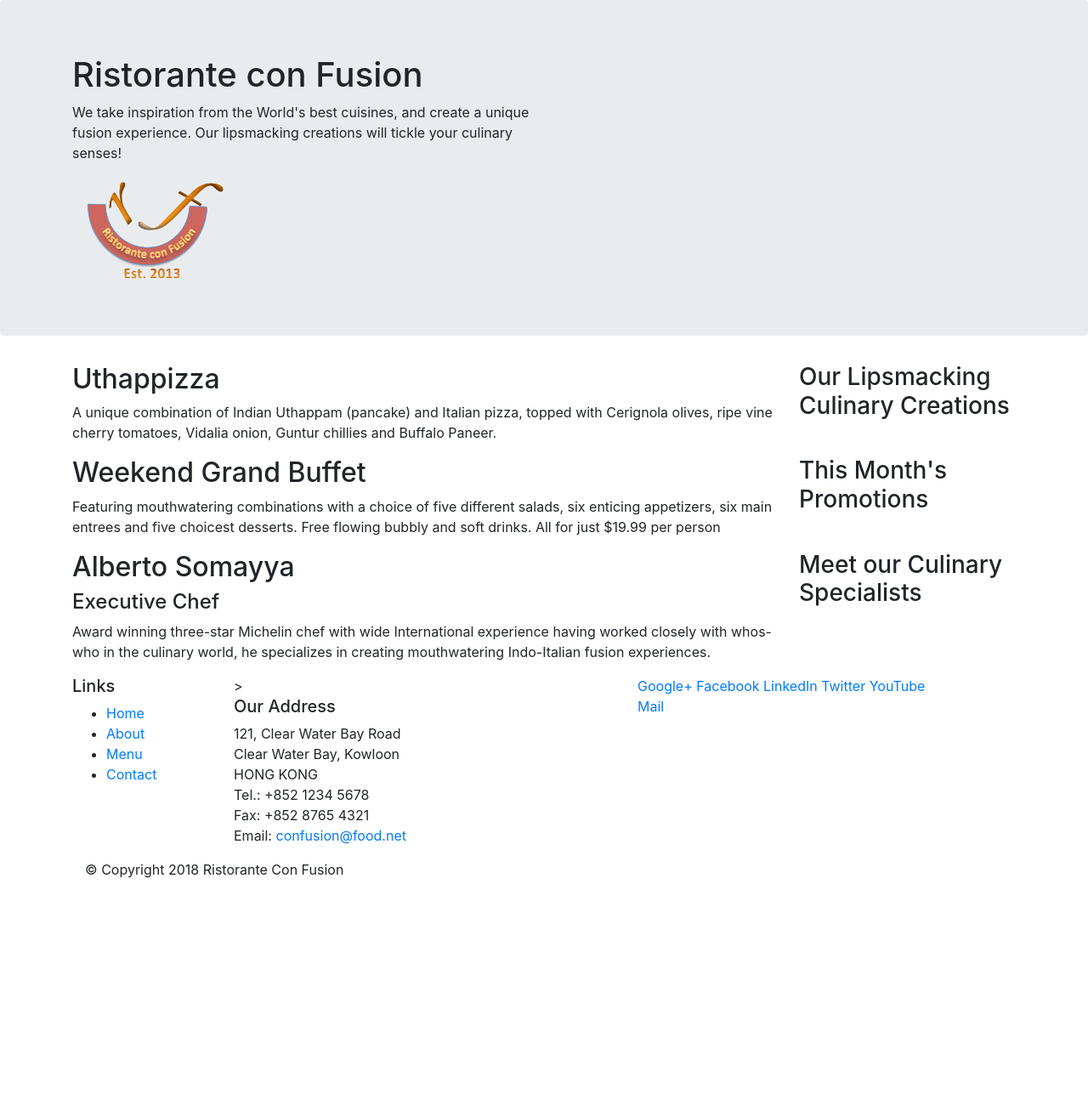
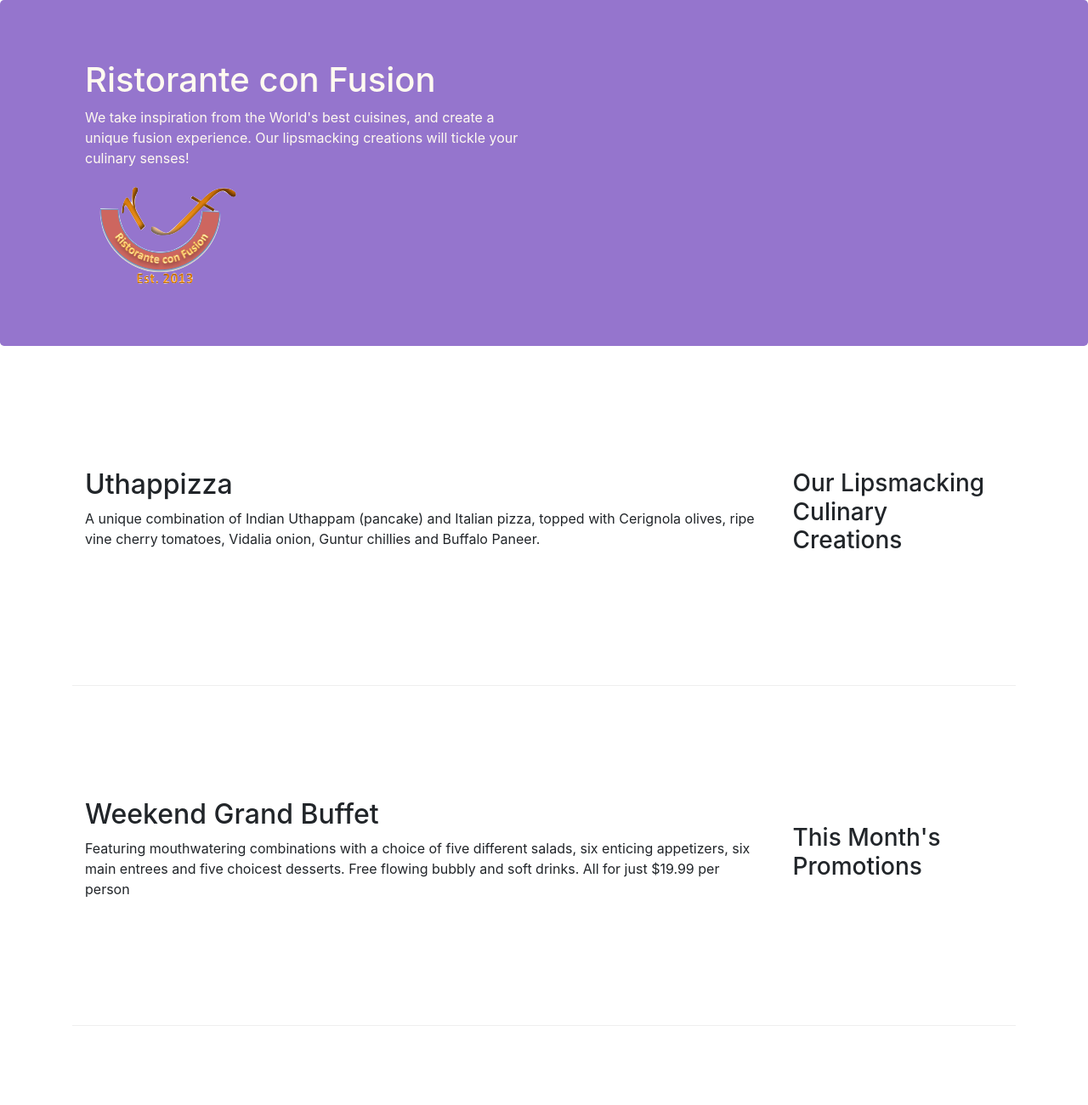
Before and after one commit to nganthkse160169/assignment1, a website: page index.html in a window 1280 px wide. Shown: the top 1300 px of the page at 85% size. Before the commit the page ends 1051 px from the top, so only its background shows below. Drawn offline with nearby package versions, Linux system fonts and the light colour scheme.

Commit message:
Bootstrap Grid Part 2

```diff
--- /dev/null
+++ b/css/style.css
@@ -0,0 +1,30 @@
+.row-header {
+    margin: 0px auto;
+    padding: 0px;
+}
+
+.row-content {
+    margin: 0px auto;
+    padding: 50px 0px 50px 0px;
+    border-bottom: 1px ridge;
+    min-height: 400px;
+}
+
+.footer {
+    background-color: #D1C4E9;
+    margin: 0px auto;
+    padding: 20px 0px 20px 0px;
+}
+
+.jumbotron {
+    padding: 70px 30px 70px 30px;
+    margin: 0px auto;
+    background: #9575cd;
+    color: floralwhite;
+}
+
+address {
+    font-size: 80%;
+    margin: 0px;
+    color: #0f0f0f;
+}
--- a/index.html
+++ b/index.html
@@ -9,6 +9,8 @@
     <meta http-equiv="x-ua-compatible" content="ie=edge">
 <!-- Bootstrap CSS -->
     <link rel="stylesheet" href="node_modules/bootstrap/dist/css/bootstrap.min.css">
+    <!--Style CSS -->
+    <link href="./css/style.css" rel="stylesheet">
 
 </head>
 
@@ -16,7 +18,7 @@
 
     <header class="jumbotron">
         <div class="container">
-            <div class="row">
+            <div class="row row-header">
                 <div class="col-12 col-sm-6">
                     <h1>Ristorante con Fusion</h1>
                     <p>We take inspiration from the World's best cuisines, and create a unique fusion experience. Our lipsmacking creations will tickle your culinary senses!</p>
@@ -29,7 +31,7 @@
     </header>
 
     <div class="container">
-        <div class="row">
+        <div class="row row-content align-items-center">
             <div class="col-12 col-sm-4 order-sm-last col-md-3">
                 <h3>Our Lipsmacking Culinary Creations</h3>
             </div>
@@ -40,7 +42,7 @@
         </div>
 
 
-        <div class="row">
+        <div class="row row-content align-items-center">
             <div class="col-12 col-sm-4 order-sm-last col-md-3">
                 <h3>This Month's Promotions</h3>
             </div>
@@ -50,7 +52,7 @@
             </div>
         </div>
 
-        <div class="row">
+        <div class="row row-content align-items-center">
             <div class="col-12 col-sm-4 order-sm-last col-md-3">
                 <h3>Meet our Culinary Specialists</h3>
             </div>
@@ -62,12 +64,12 @@
         </div>
     </div>
 
-    <footer>
+    <footer class="footer">
         <div class="container">
             <div class="row">
                 <div class="col-4 offset col-sm-2">
                     <h5>Links</h5>
-                    <ul>
+                    <ul class="list-unstyled">
                         <li><a href="#">Home</a></li>
                         <li><a href="#">About</a></li>
                         <li><a href="#">Menu</a></li>
@@ -85,8 +87,8 @@
 		              Email: <a href="mailto:confusion@food.net">confusion@food.net</a>
 		           </address>
                 </div>
-                <div class="col-12 col-sm-4">
-                    <div>
+                <div class="col-12 col-sm-4 align-self-center">
+                    <div class="text-center">
                         <a href="http://google.com/+">Google+</a>
                         <a href="http://www.facebook.com/profile.php?id=">Facebook</a>
                         <a href="http://www.linkedin.com/in/">LinkedIn</a>
@@ -96,8 +98,8 @@
                     </div>
                 </div>
            </div>
-           <div>
-                <div class="col-auto">
+           <div class="row justify-content-center">
+            <div class="col-auto">
                     <p>© Copyright 2018 Ristorante Con Fusion</p>
                 </div>
            </div>
```
